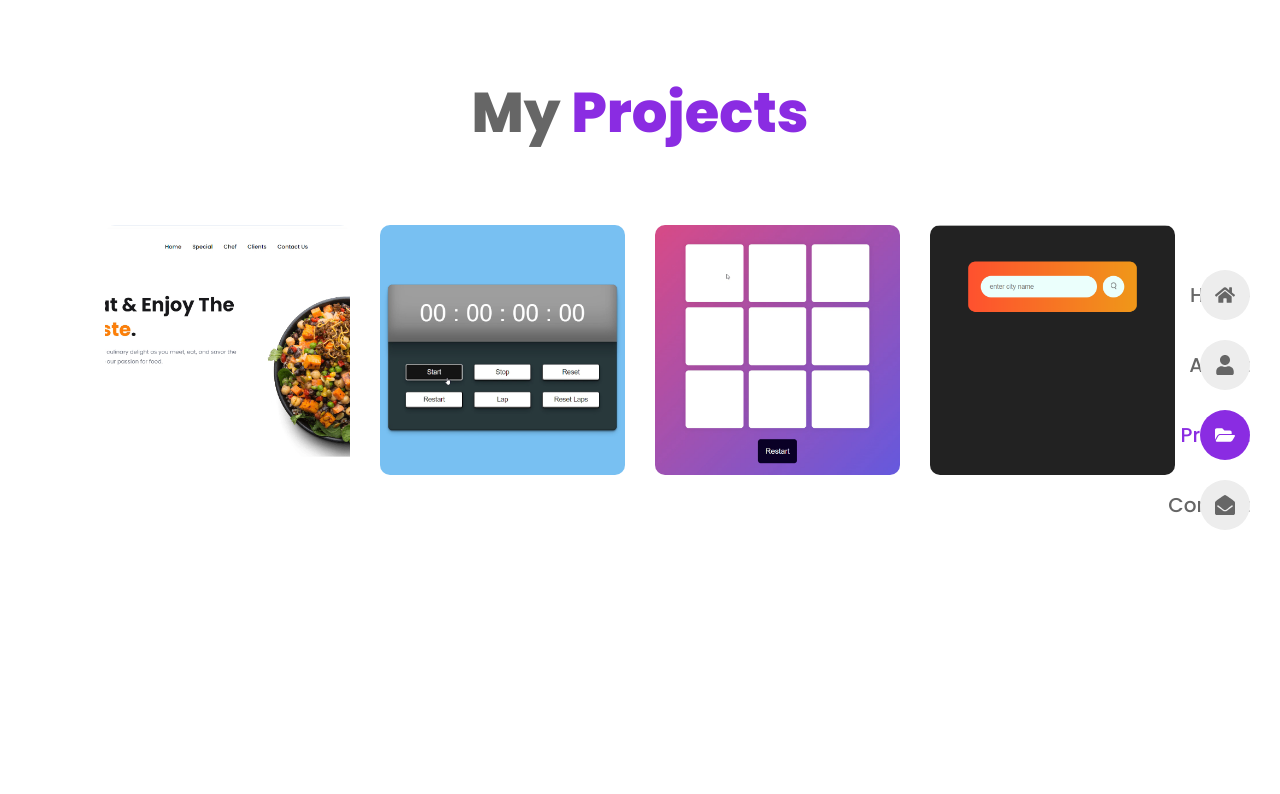
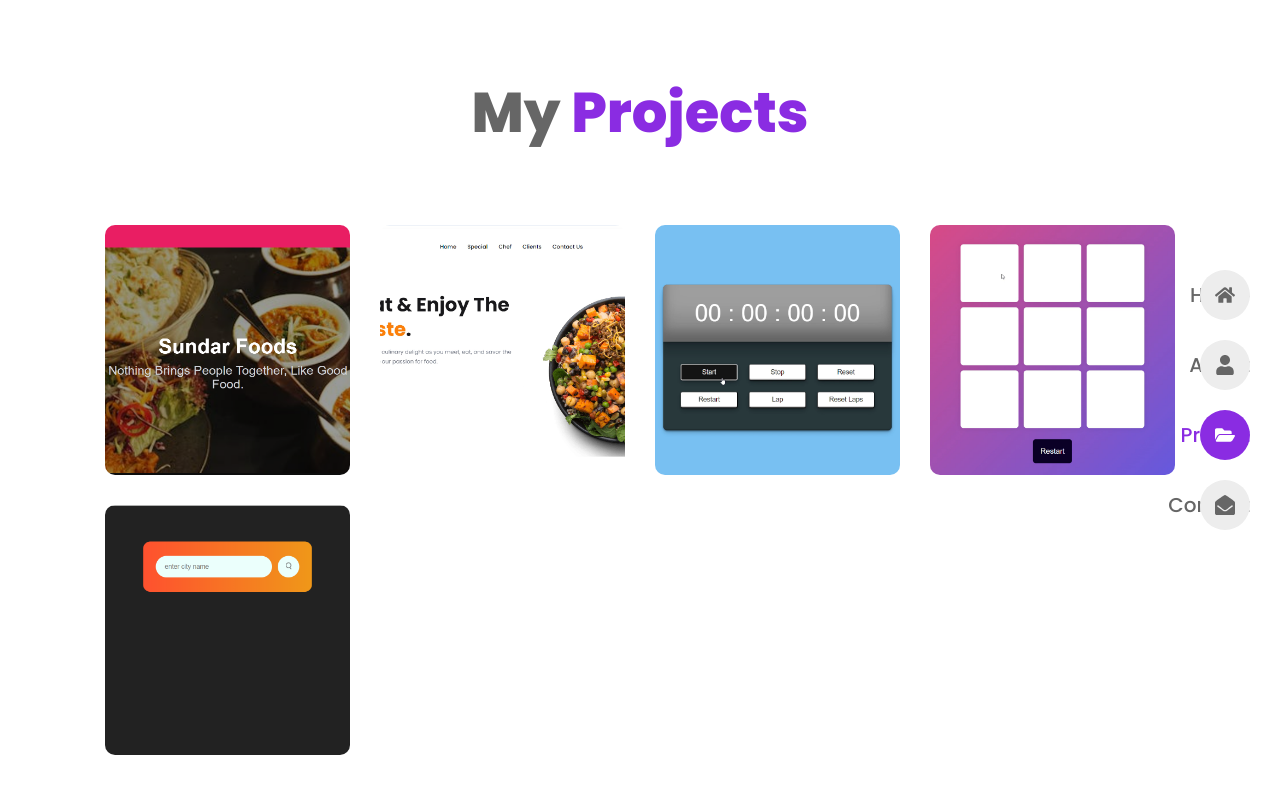
Before and after one commit to Sundar429/PRODIGY_WD_04, a React app: page /project in a window 1280 px wide. Shown: the top 794 px of the page. Built offline with nearby package versions, Linux system fonts and the light colour scheme; the HTML template or start-up script is replaced by a standard one.

Commit message:
adding project link in data.jsx

```diff
--- a/src/data.jsx
+++ b/src/data.jsx
@@ -14,7 +14,7 @@ import Work1 from './assets/project-1.png';
 import Work2 from './assets/project-2.png';
 import Work3 from './assets/project-3.png';
 import Work4 from './assets/project-4.png';
-// import Work5 from './assets/project-5.jpg';
+import Work5 from './assets/project-5.png';
 // import Work6 from './assets/project-6.jpg';
 
 import Theme1 from './assets/purple.png';
@@ -237,7 +237,38 @@ export const skills = [
 
 export const portfolio = [
   {
+
     id: 1,
+    img: Work5,
+    title: 'Food App',
+    details: [
+      {
+        icon: <FiFileText />,
+        title: 'Project : ',
+        desc: 'Full Stack Food App',
+      },
+
+      {
+        icon: <FaCode />,
+        title: 'Language : ',
+        desc: 'React,Spring Boot & MySql',
+      },
+      {
+        icon: <SiNetlify />,
+        title: 'Vercel : ',
+        desc: '<a href="https://full-stack-food-app.vercel.app/">https://full-stack-food-app.vercel.app</a>',
+      },
+      {
+        icon: <FaGithub />,
+        title: 'Git-hub : ',
+        desc: '<a href="https://github.com/Sundar429/full-stack-frontend">https://github.com/Sundar429/full-stack-frontend</a>',
+      },
+    ],
+  },
+
+  {
+
+    id: 2,
     img: Work1,
     title: 'Landing Page',
     details: [
@@ -266,7 +297,7 @@ export const portfolio = [
   },
 
   {
-    id: 2,
+    id: 3,
     img: Work2,
     title: 'Stopwatch',
     details: [
@@ -295,7 +326,7 @@ export const portfolio = [
   },
 
   {
-    id: 3,
+    id: 4,
     img: Work3,
     title: 'Tic Tac Toe Game',
     details: [
@@ -324,7 +355,7 @@ export const portfolio = [
   },
 
   {
-    id: 4,
+    id: 5,
     img: Work4,
     title: 'Weather App',
     details: [
```
Also changed, not shown: src/assets/project-5.png (added).
